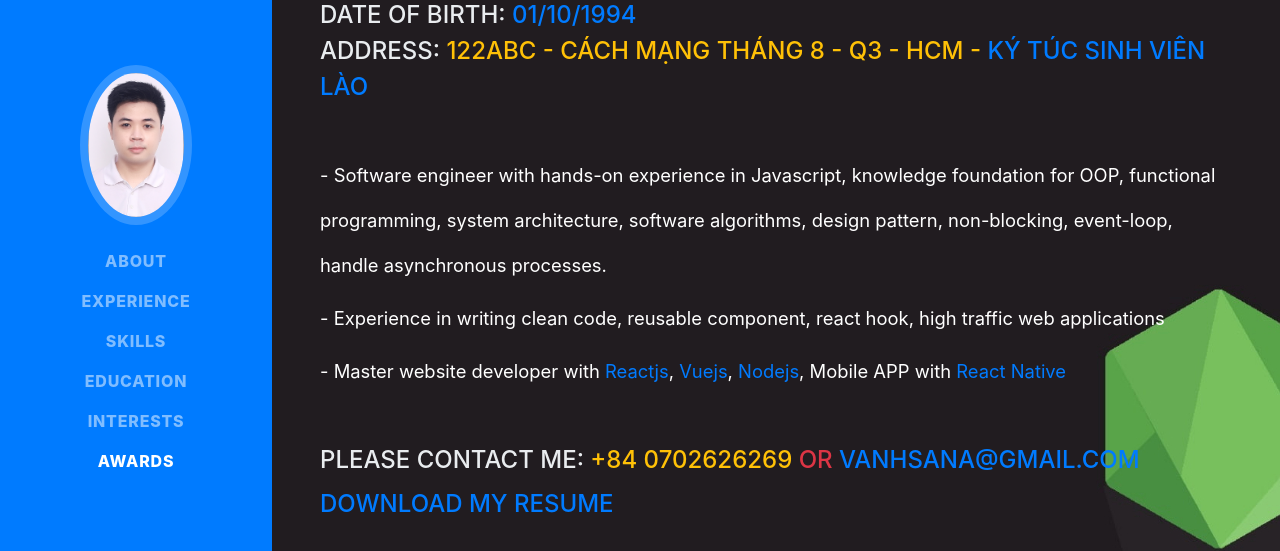
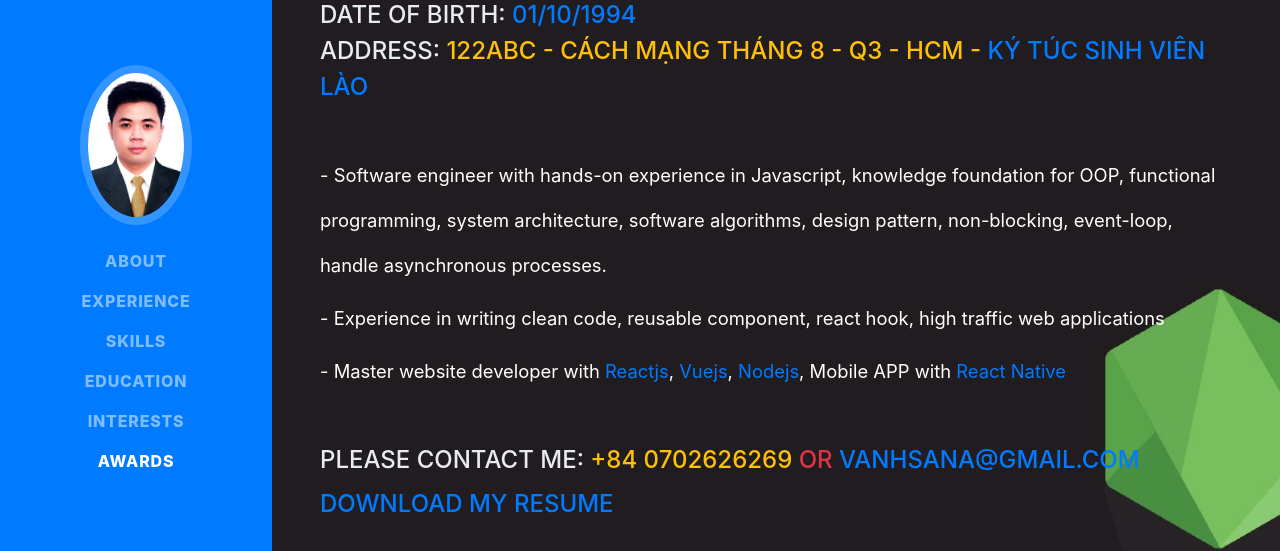
Before and after one commit to meesky/vanxana-sengdavong-resume, a website with bundled scripts: page index.html in a window 1280 px wide. Shown: the part 131-682 px from the top of the page. Built offline with nearby package versions, Linux system fonts and the light colour scheme; a web font is replaced by a local one.

Commit message:
[update] avatar

```diff
--- a/index.html
+++ b/index.html
@@ -37,8 +37,7 @@
         <a class="navbar-brand js-scroll-trigger" href="#page-top">
             <span class="d-block d-lg-none">SENGDAVONG VANXANA</span>
             <span class="d-none d-lg-block"><img class="img-fluid img-profile rounded-circle mx-auto mb-2"
-                    src="./profile.jpg"
-                    alt="" /></span>
+                    src="./assets/profile_v2.jpg" alt="" /></span>
         </a>
         <button class="navbar-toggler" type="button" data-toggle="collapse" data-target="#navbarSupportedContent"
             aria-controls="navbarSupportedContent" aria-expanded="false" aria-label="Toggle navigation"><span
@@ -83,7 +82,8 @@
                     <p class="lead mb-5">- Master website developer with <span class="text-primary">Reactjs</span>,
                         <span class="text-primary">Vuejs</span>, <span class="text-primary">Nodejs</span>, Mobile APP
                         with <span class="text-primary">React
-                            Native</span></p>
+                            Native</span>
+                    </p>
                     <div class="subheading mb-2">
                         Please contact me: <span class="text-name">+84 0702626269</span> <span
                             class="text-danger">or</span>
```
Also changed, not shown: assets/profile_v1.jpg (renamed from profile.jpg), assets/profile_v2.jpg (added).
